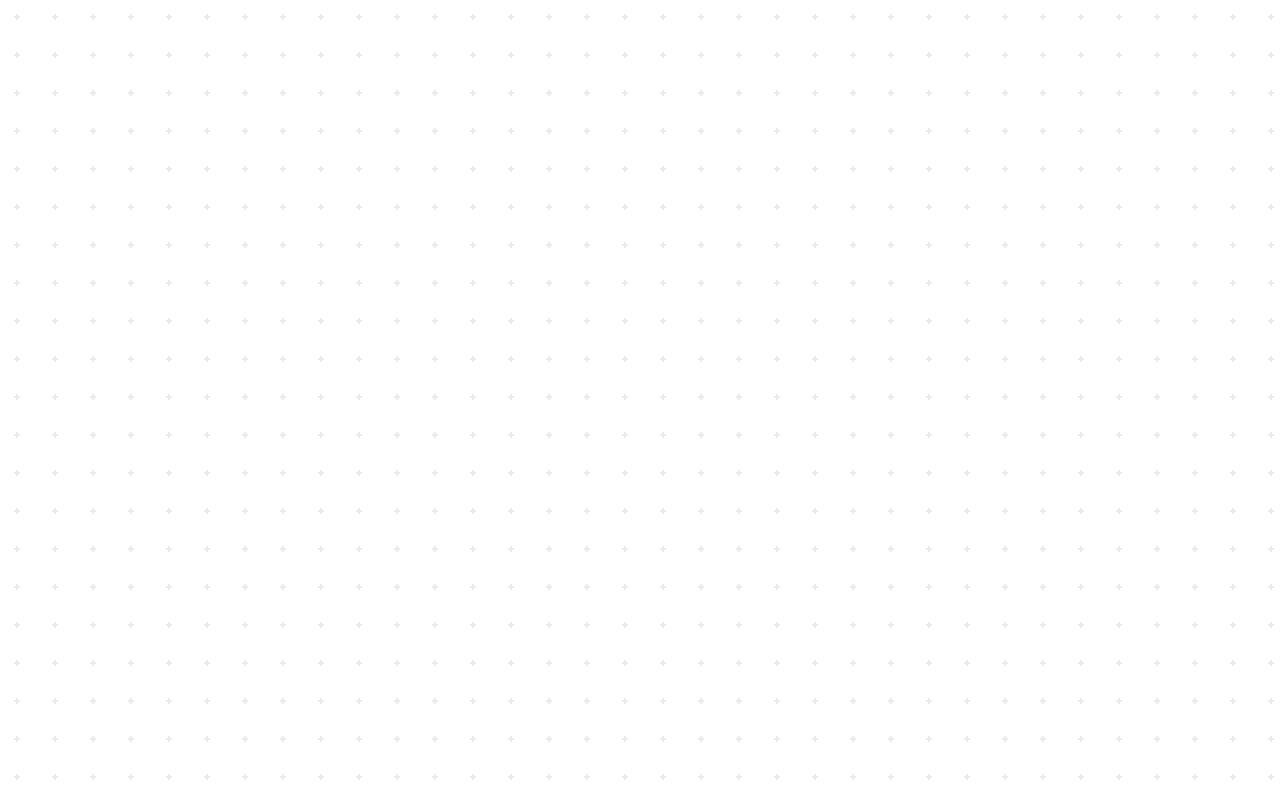
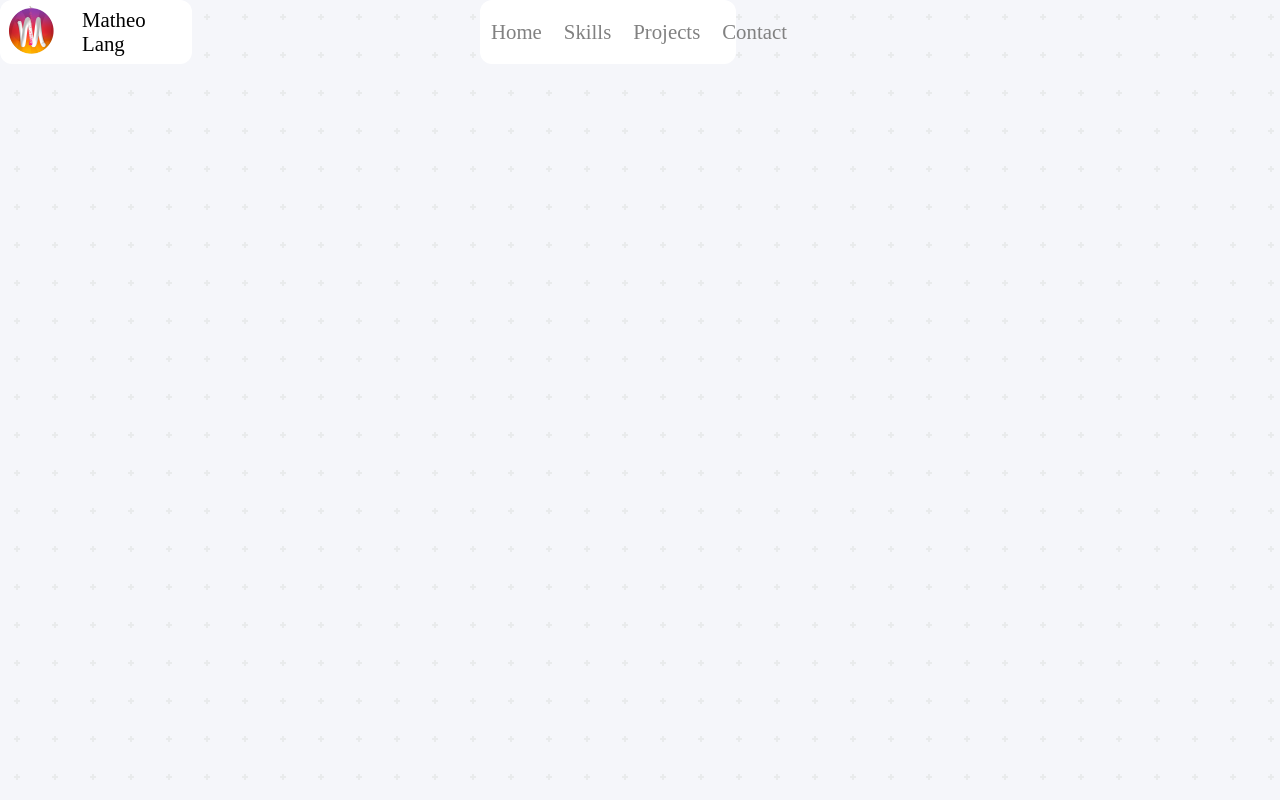
Before and after one commit to Matsuel/portfolio, a Next.js app: page / in a window 1280 px wide. Built offline with nearby package versions, Linux system fonts and the light colour scheme.

Commit message:
navbar component v1

```diff
--- /dev/null
+++ b/src/Components/Navbar/Navbar.module.scss
@@ -0,0 +1,72 @@
+.Navbar_container {
+    position: fixed;
+    top: 0;
+    width: 100%;
+    height: 8%;
+    display: flex;
+    justify-content: space-between;
+    align-items: center;
+    color: #000;
+
+    .Navbar_title {
+        width: 15%;
+        height: 100%;
+        background-color: #fff;
+        display: flex;
+        flex-direction: row;
+        justify-content: center;
+        align-items: center;
+        gap: 20px;
+        outline: none;
+        border-radius: 12px;
+        font-size: 1.3rem;
+        font-weight: 500;
+
+        img {
+            width: auto;
+            height: 80%;
+        }
+
+    }
+
+    .Navbar_links {
+        width: 20%;
+        height: 100%;
+        background-color: #fff;
+        display: flex;
+        flex-direction: row;
+        justify-content: space-around;
+        align-items: center;
+        border-radius: 12px;
+
+        .Navbar_link {
+            text-decoration: none;
+            outline: none;
+            border: none;
+            color: #818181;
+            font-size: 1.3rem;
+            font-weight: 500;
+            cursor: pointer;
+            padding: 5px 10px;
+            border: 1px solid transparent;
+            transition: color 0.3s ease-in-out;
+        }
+
+        .Navbar_link:hover {
+            border-radius: 12px;
+            border: 1px solid #b2b2b3;
+        }
+
+        .Navbar_linkActive {
+            color: #000;
+            border-radius: 12px;
+            border: 1px solid #b2b2b3;
+            transition: color 0.3s ease-in-out;
+        }
+    }
+
+    .Navbar_empty {
+        width: 20%;
+        height: 100%;
+    }
+}
--- /dev/null
+++ b/src/Components/Navbar/Navbar.tsx
@@ -0,0 +1,45 @@
+import React, { useState } from 'react';
+
+import styles from './Navbar.module.scss';
+import Image from 'next/image';
+import Logo from '@/assets/logo-high.png';
+import Link from 'next/link';
+
+interface NavbarProps {
+
+}
+
+const Links = [
+    { href: '/', label: 'Home' },
+    { href: '#skills', label: 'Skills' },
+    { href: '#projects', label: 'Projects' },
+    { href: '#contact', label: 'Contact' },
+];
+
+const Navbar = ({ }: NavbarProps) => {
+
+    const [activeLink, setActiveLink] = useState<number>(-1);
+
+    return (
+        <div className={styles.Navbar_container}>
+            <Link className={styles.Navbar_title} href="/">
+                <Image src={Logo} alt="Logo" />
+                Matheo Lang
+            </Link>
+
+            <div className={styles.Navbar_links}>
+                {Links.map((link, index) => (
+                    <Link key={index} href={link.href} className={styles.Navbar_link + " " + (activeLink === index ? styles.Navbar_linkActive:"")} onClick={() => setActiveLink(index)} >
+                        {link.label}
+                    </Link>
+                ))}
+            </div>
+
+            <div className={styles.Navbar_empty}></div>
+
+
+        </div>
+    );
+};
+
+export default Navbar;
--- a/src/pages/index.tsx
+++ b/src/pages/index.tsx
@@ -1,5 +1,6 @@
 import Head from "next/head";
 import styles from "@/styles/Home.module.css";
+import Navbar from "@/Components/Navbar/Navbar";
 
 export default function Home() {
   return (
@@ -11,7 +12,9 @@ export default function Home() {
         <link rel="icon" href="/favicon.ico" />
         {/* changer la favicon */}
       </Head>
+
       <div className={styles.container}>
+        <Navbar />
       </div>
     </>
   );
--- a/src/styles/Home.module.css
+++ b/src/styles/Home.module.css
@@ -2,6 +2,9 @@
   width: 100%;
   height: auto;
   min-height: 100vh;
-  background-color: white;
+  display: flex;
+  justify-content: center;
+  align-items: center;
+  background-color: #f5f6fa;
   background-image: url("../assets/dot.svg");
 }
```
Also changed, not shown: package.json (+4 -3 lines), src/assets/logo-high.png (added), 1 other file (tests, documents, lock files or other folders).
